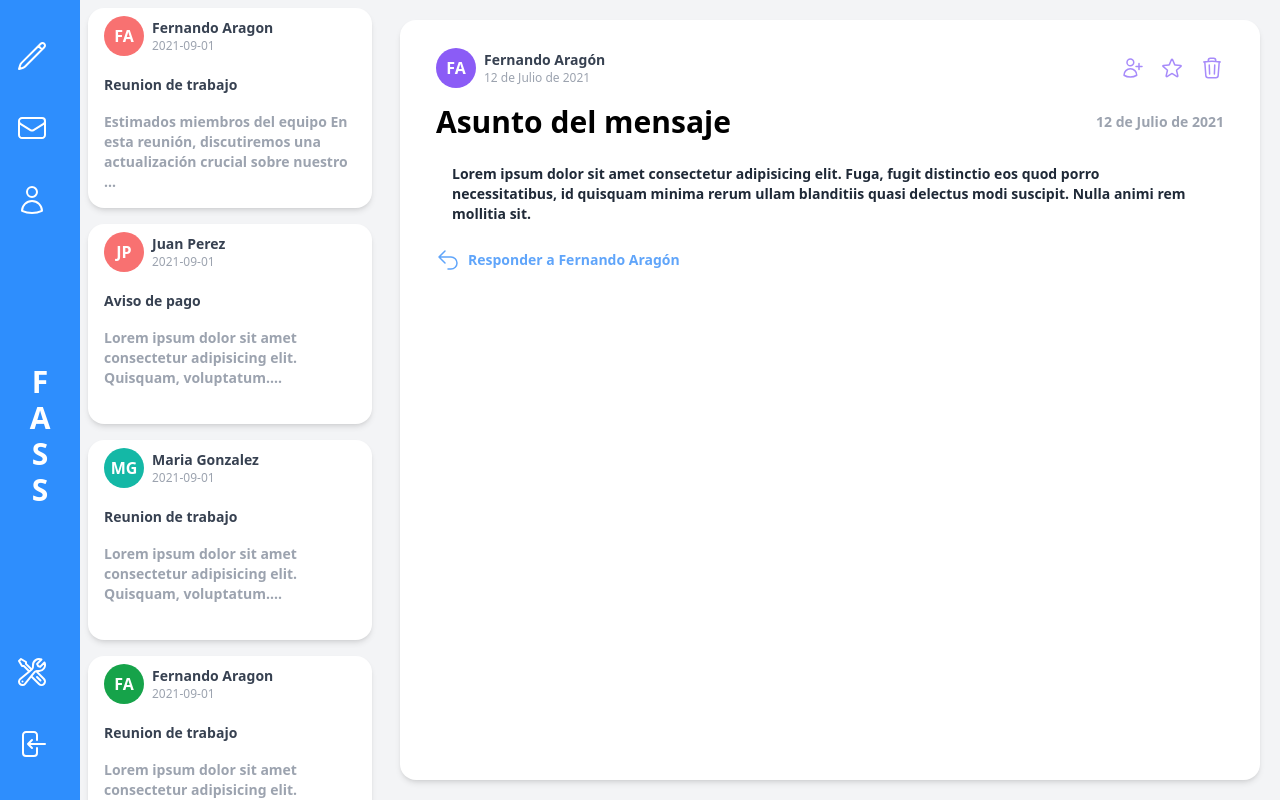
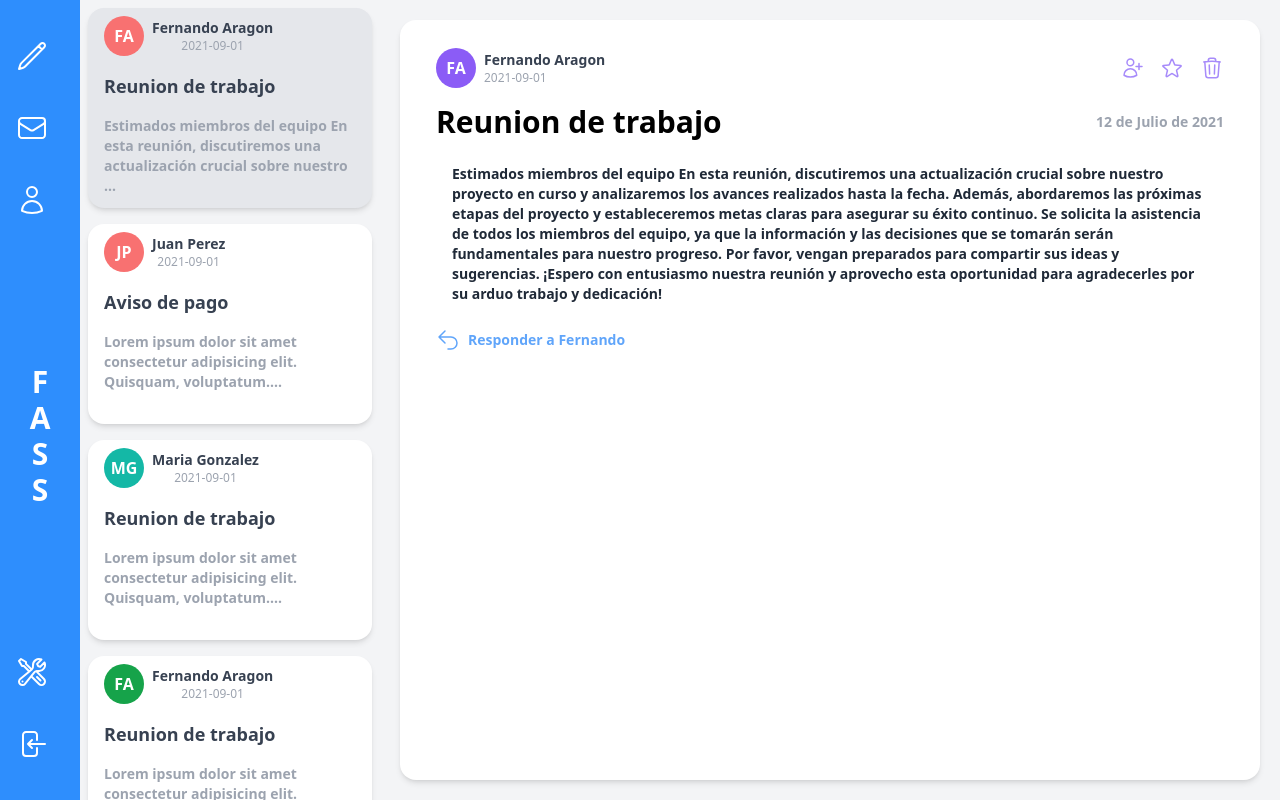
Before and after one commit to GonziFlowReloaded/MailApp-FrontEnd, a React (Vite) app: page / in a window 1280 px wide. Built offline with nearby package versions, Linux system fonts and the light colour scheme.

Commit message:
Agregando funcionalidad en el context

```diff
--- a/src/components/Bandeja.tsx
+++ b/src/components/Bandeja.tsx
@@ -1,12 +1,26 @@
 //@ts-ignore
 import { getRandomColor } from "../helpers/randomColor";
+import useMail from "../hooks/useMail";
 
 const Bandeja = (item: any) => {
   const colorRandom = getRandomColor();
 
+  //@ts-ignore
+  const { handleClickMensaje, mensajeActual } = useMail();
+
   return (
-    <div className="bg-gray-100 md:w-full  dark:bg-gray-700 overflow-y-auto transition duration-500 ease-in-out ">
-      <div className="bg-white h-[200px] m-2 rounded-2xl shadow-md hover:bg-violet-200 cursor-pointer hover:shadow-2xl transition duration-500 ease-in-out dark:bg-gray-800 dark:hover:bg-gray-900">
+    <button
+      type="button"
+      onClick={() => handleClickMensaje(item.id)}
+      className="bg-gray-100 md:w-full  dark:bg-gray-700 overflow-y-auto transition duration-500 ease-in-out "
+    >
+      <div
+        className={` h-[200px] m-2 rounded-2xl shadow-md hover:bg-violet-200 cursor-pointer hover:shadow-2xl transition duration-500 ease-in-out  dark:hover:bg-gray-900 ${
+          mensajeActual.id === item.id
+            ? "bg-gray-200 dark:bg-gray-900"
+            : "bg-white dark:bg-gray-800"
+        }`}
+      >
         <div className="flex justify-between items-center px-4 py-2">
           <div className="flex items-center">
             <div
@@ -27,21 +41,21 @@ const Bandeja = (item: any) => {
           </div>
         </div>
 
-        <div className="px-4 py-2">
-          <span className="text-sm font-semibold text-gray-700 dark:text-white">
+        <div className="">
+          <p className="text-lg  font-semibold px-4 py-2 text-gray-700 dark:text-white text-left">
             {item.asunto}
-          </span>
+          </p>
         </div>
 
-        <div>
-          <p className="text-sm font-semibold text-gray-400 px-4 py-2 dark:text-gray-300">
+        <div className=" ">
+          <p className="text-sm font-semibold text-gray-400 px-4 py-2 dark:text-gray-300 text-left ">
             {item.mensaje.length > 10
               ? item.mensaje.slice(0, 100) + "..."
               : item.mensaje}
           </p>
         </div>
       </div>
-    </div>
+    </button>
   );
 };
 
--- a/src/components/Mensaje.tsx
+++ b/src/components/Mensaje.tsx
@@ -1,18 +1,21 @@
-const Mensaje = () => {
+
+
+const Mensaje = ({mensajeActual}) => {
   return (
+
     <div className="flex-1 m-5 bg-white rounded-2xl shadow-md  dark:bg-gray-800 transition duration-500 ease-in-out p-5">
     <div className="flex justify-between items-center px-4 py-2">
       <div className="flex items-center">
         <div className="w-10 h-10 flex justify-center items-center text-white font-semibold bg-violet-500 rounded-full mr-2  dark:text-white">
-            FA
+          {mensajeActual.nombre[0] + mensajeActual.apellido[0]}
         </div>
 
         <div className="flex flex-col">
           <span className="text-sm font-semibold text-gray-700 dark:text-white">
-              Fernando Aragón
+            {mensajeActual.nombre} {mensajeActual.apellido}
           </span>
           <span className="text-xs text-gray-400 dark:text-gray-300">
-              12 de Julio de 2021
+            {mensajeActual.fecha}
           </span>
         </div>
       </div>
@@ -67,7 +70,7 @@ const Mensaje = () => {
     <div className="px-4 py-2 flex justify-between items-center ">
       <span className="text-3xl font-semibold dark:text-white">
         {" "}
-          Asunto del mensaje
+        {mensajeActual.asunto}
       </span>
       <p className="text-sm font-semibold text-gray-400 dark:text-white">
         12 de Julio de 2021
@@ -76,10 +79,7 @@ const Mensaje = () => {
 
     <div className="px-4 py-2">
       <p className="text-sm font-semibold text-gray-800 px-4 py-2 dark:text-white">
-          Lorem ipsum dolor sit amet consectetur adipisicing elit. Fuga, fugit
-          distinctio eos quod porro necessitatibus, id quisquam minima rerum
-          ullam blanditiis quasi delectus modi suscipit. Nulla animi rem
-          mollitia sit.
+        {mensajeActual.mensaje}
       </p>
     </div>
     <p className=" flex items-center text-sm font-semibold text-blue-400 px-4 py-2">
@@ -97,10 +97,10 @@ const Mensaje = () => {
           d="M9 15L3 9m0 0l6-6M3 9h12a6 6 0 010 12h-3"
         />
       </svg>
-        <span>Responder a Fernando Aragón</span>
+      <span>Responder a {mensajeActual.nombre}</span>
     </p>
   </div>
-  );
-};
+  )
+}
 
-export default Mensaje;
+export default Mensaje
--- a/src/context/MailProvider.tsx
+++ b/src/context/MailProvider.tsx
@@ -8,12 +8,24 @@ const MailContext = createContext();
 
 const MailProvider = ({ children }: any) => {
   const [bandeja, setBandeja] = useState(bandejaDB);
+  const [mensajeActual, setMensajeActual] = useState(bandejaDB[0]);
 
+  const handleClickMensaje = (id: number) => {
+    const mensaje = bandeja.find((item: any) => item.id === id);
+    setMensajeActual(mensaje);
+  };
 
-
-  return <MailContext.Provider value={{
-    bandeja,
-  }}>{children}</MailContext.Provider>;
+  return (
+    <MailContext.Provider
+      value={{
+        bandeja,
+        mensajeActual,
+        handleClickMensaje,
+      }}
+    >
+      {children}
+    </MailContext.Provider>
+  );
 };
 
 export { MailProvider };
--- a/src/pages/Inicio.tsx
+++ b/src/pages/Inicio.tsx
@@ -2,11 +2,11 @@ import Bandeja from "../components/Bandeja";
 import Mensaje from "../components/Mensaje";
 import useMail from "../hooks/useMail";
 
+
 const Inicio = () => {
   //@ts-ignore
-  const { bandeja } = useMail();
+  const { bandeja, mensajeActual } = useMail();
 
-  console.log(bandeja);
   return (
     <>
       <div className="md:flex h-screen ">
@@ -16,7 +16,7 @@ const Inicio = () => {
           ))}
         </div>
 
-        <Mensaje />
+        <Mensaje mensajeActual={mensajeActual} />
       </div>
     </>
   );
```
Lines whose indentation alone changed are shown as unchanged.
